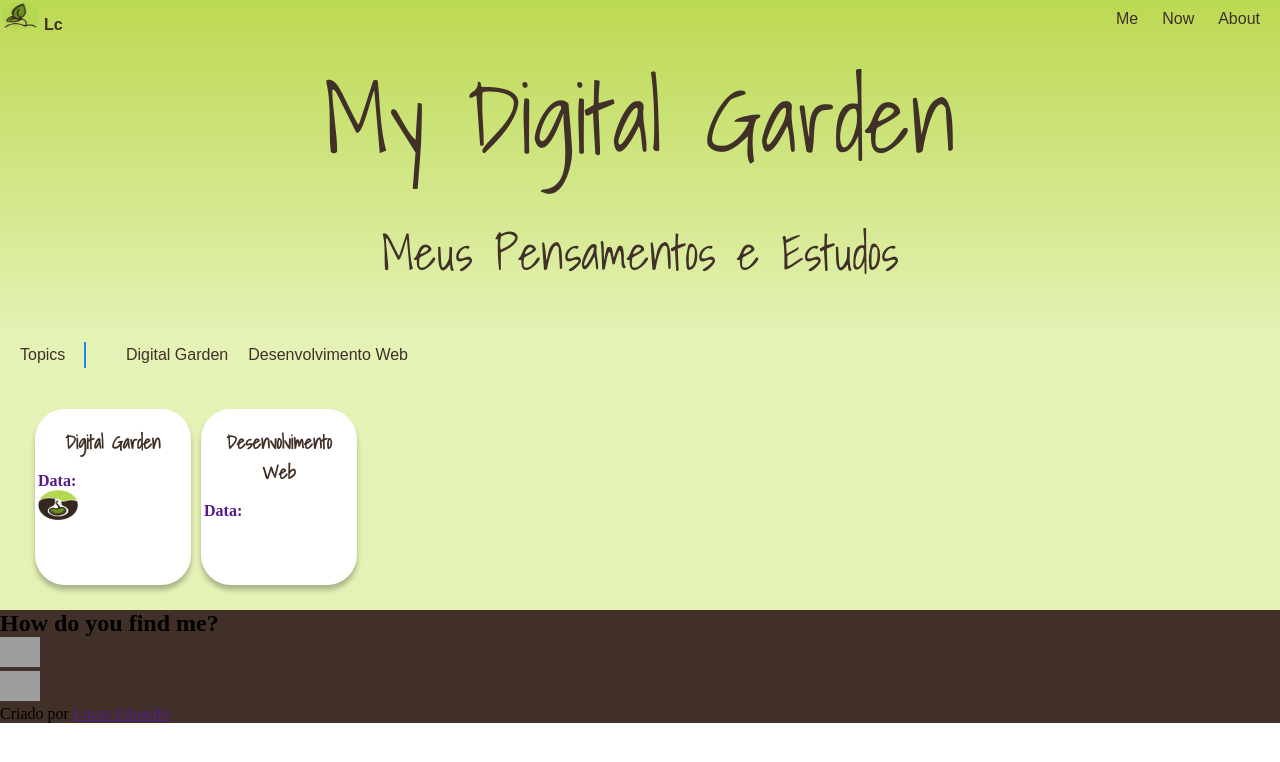
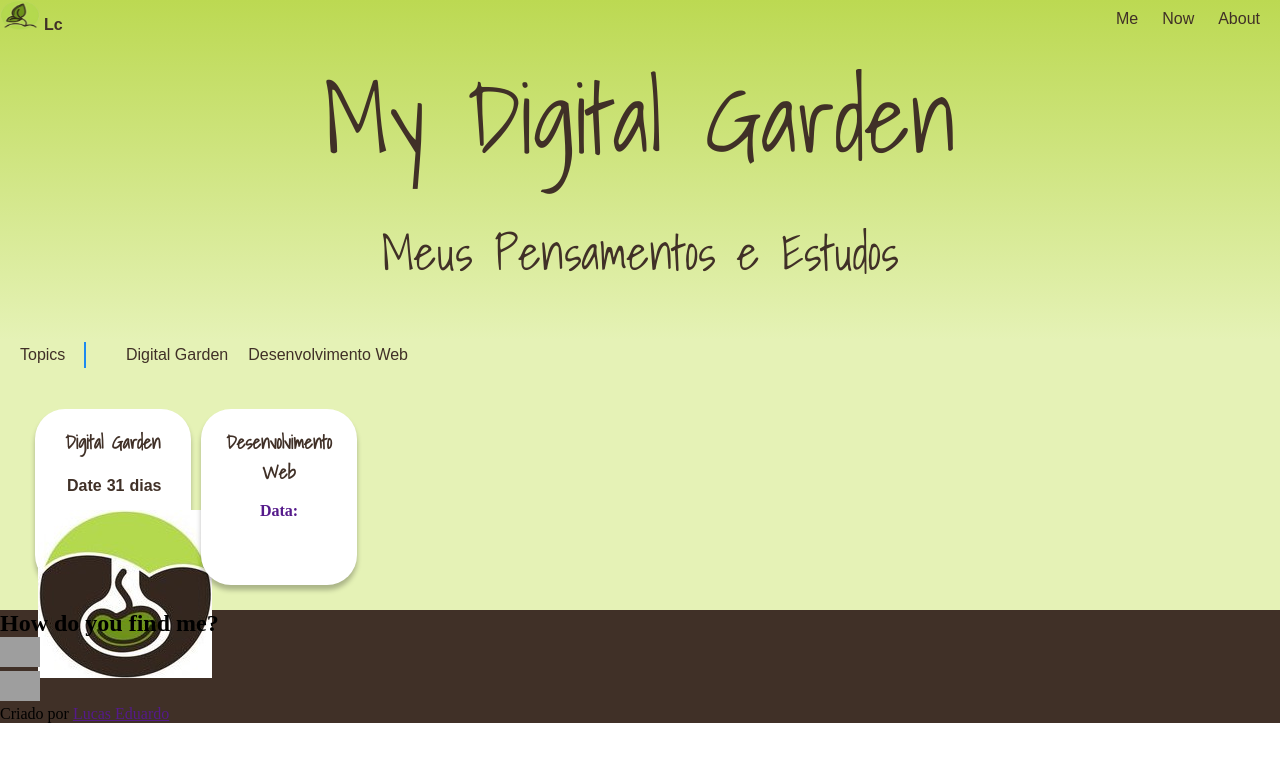
Before and after one commit to LcEduardo/Digital-Garden, a plain HTML site: page index.html in a window 1280 px wide. Drawn offline with Linux system fonts and the light colour scheme; grey boxes are pictures that could not be loaded.

Commit message:
funcionalidade do tempo

```diff
--- a/index.html
+++ b/index.html
@@ -4,7 +4,7 @@
     <meta charset="UTF-8">
     <meta name="viewport" content="width=device-width, initial-scale=1.0">
     <title>My Digital Garden</title>
-    <link rel="shortcut icon" href="imagens/favicon.ico" type="image/x-icon">
+    <link rel="shortcut icon" href="favicon_io (1)/favicon.ico" type="image/x-icon">
     <link rel="stylesheet" href="style.css">
 </head>
 <body>
@@ -40,8 +40,8 @@
                     <a href="">
                         <div class="conteudo">
                                 <h3>Digital Garden</h3>
-                                <p>Data: </p>
-                                <img src="imagens/planta-1.jpg" alt="">
+                                <div class="date">Date <p id="data"></p> dias </div>
+                                <div id="img"></div>
                         </div>
                     </a>
                 </li>
@@ -55,6 +55,7 @@
                 </li>
             </ul>
         </section>
+
     </main>
     <footer>
         <h2>How do you find me?</h2>
@@ -64,5 +65,6 @@
         </ul>
         <p>Criado por <a href="">Lucas Eduardo</a></p>
     </footer>
+    <script src="script.js"></script>
 </body>
 </html>
--- /dev/null
+++ b/script.js
@@ -0,0 +1,33 @@
+function tempoDecorrido() {
+    let mostraData = document.getElementById('data')
+
+    let dataDeCriacao = new Date('2024-01-01')
+
+    let dataAtual = new Date();
+
+    let diferencaEmMilissegundos = dataAtual - dataDeCriacao;
+
+    let diferencaEmDias = Math.floor(diferencaEmMilissegundos / (1000 * 60 * 60 * 24))
+
+    mostraData.innerHTML = `${diferencaEmDias}`;
+
+    return diferencaEmDias
+}
+
+function plantacao(){
+    var imagem = document.createElement('img');
+    let container = document.getElementById('img');
+    let tempo = tempoDecorrido();
+
+    if( tempo < 60){
+        imagem.src = "imagens/planta-1.jpg"
+        imagem.alt = 'desenho de uma semente de planta'
+        container.appendChild(imagem);
+    }
+}
+
+tempoDecorrido()
+
+document.addEventListener('DOMContentLoaded', function () {
+    plantacao();
+});
--- a/style.css
+++ b/style.css
@@ -154,6 +154,7 @@ main > section {
     box-shadow: 0px 5px 5px rgba(0, 0, 0, 0.26);
     border-radius: 30px;
     transition-duration: .5s;
+    text-align: center;
 }
 
 .conteudo:hover {
@@ -167,15 +168,30 @@ main > section {
 .conteudo > h3 {
     font-family:  'Shadows Into Light', cursive;
     color: var(--cor5);
-    text-align: center;
     margin: 5px;
     padding-top: 10px;
     padding-bottom: 10px;
 }
 
-.conteudo > img {
-    height: 30px;
-    width: 40px;
+.date{
+    color: var(--cor5);
+    font-family: sans-serif;
+    margin: 5px;
+    padding-left: 24px;
+    padding-top: 5px;
+    padding-bottom: 5px;
+    display: flex;
+}
+
+.date > p {
+    margin-left: 5px;
+    margin-right: 5px;
+}
+
+#img {
+    height: 50px;
+    width: 60px;
+    padding-top: 5px;
 }
 
 .page > li > a {
```
Also changed, not shown: document.txt.
